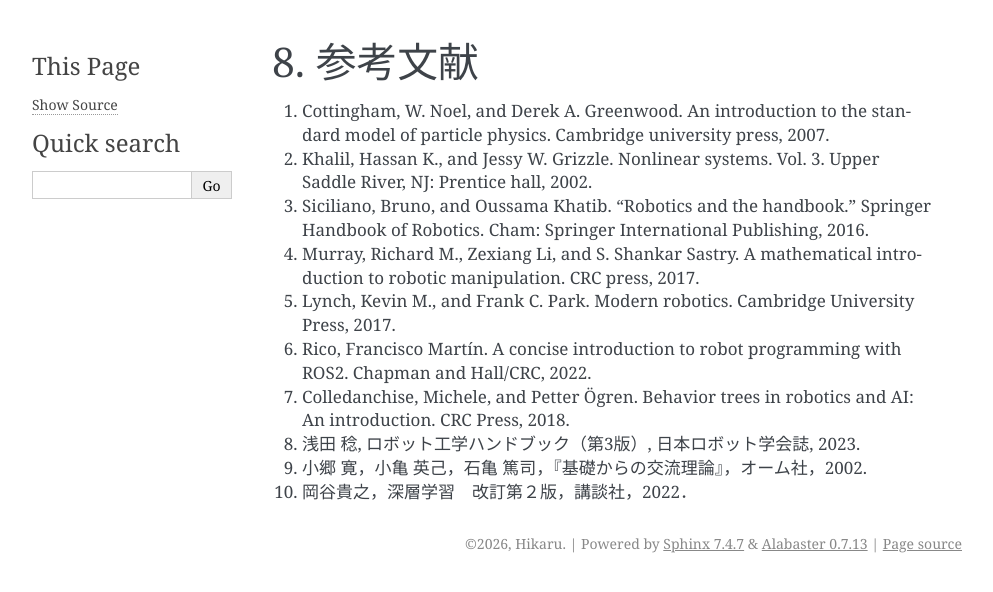
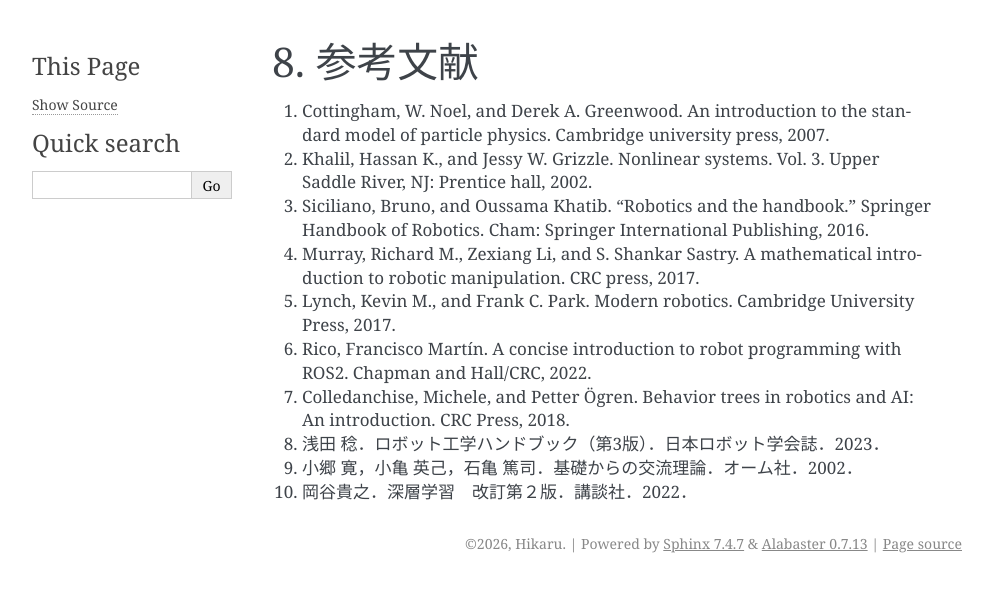
Before and after one commit to sql-hkr/iris, a Sphinx documentation site: the page built from source/ref.rst, in a window 1280 px wide. Shown: the top 592 px of the page, without its empty margins (148-1141 px from the left). Built offline with Sphinx 7.4.7, drawn with Linux system fonts in a browser that asks for light colours.

Commit message:
docs: update ref.rst

```diff
--- a/source/ref.rst
+++ b/source/ref.rst
@@ -8,6 +8,6 @@
 #. Lynch, Kevin M., and Frank C. Park. Modern robotics. Cambridge University Press, 2017.
 #. Rico, Francisco Martín. A concise introduction to robot programming with ROS2. Chapman and Hall/CRC, 2022.
 #. Colledanchise, Michele, and Petter Ögren. Behavior trees in robotics and AI: An introduction. CRC Press, 2018.
-#. 浅田 稔, ロボット工学ハンドブック（第3版）, 日本ロボット学会誌, 2023.
-#. 小郷 寛，小亀 英己，石亀 篤司，『基礎からの交流理論』，オーム社，2002.
-#. 岡谷貴之，深層学習　改訂第２版，講談社，2022．
+#. 浅田 稔．ロボット工学ハンドブック（第3版）．日本ロボット学会誌．2023．
+#. 小郷 寛，小亀 英己，石亀 篤司．基礎からの交流理論．オーム社．2002．
+#. 岡谷貴之．深層学習　改訂第２版．講談社．2022．
```
